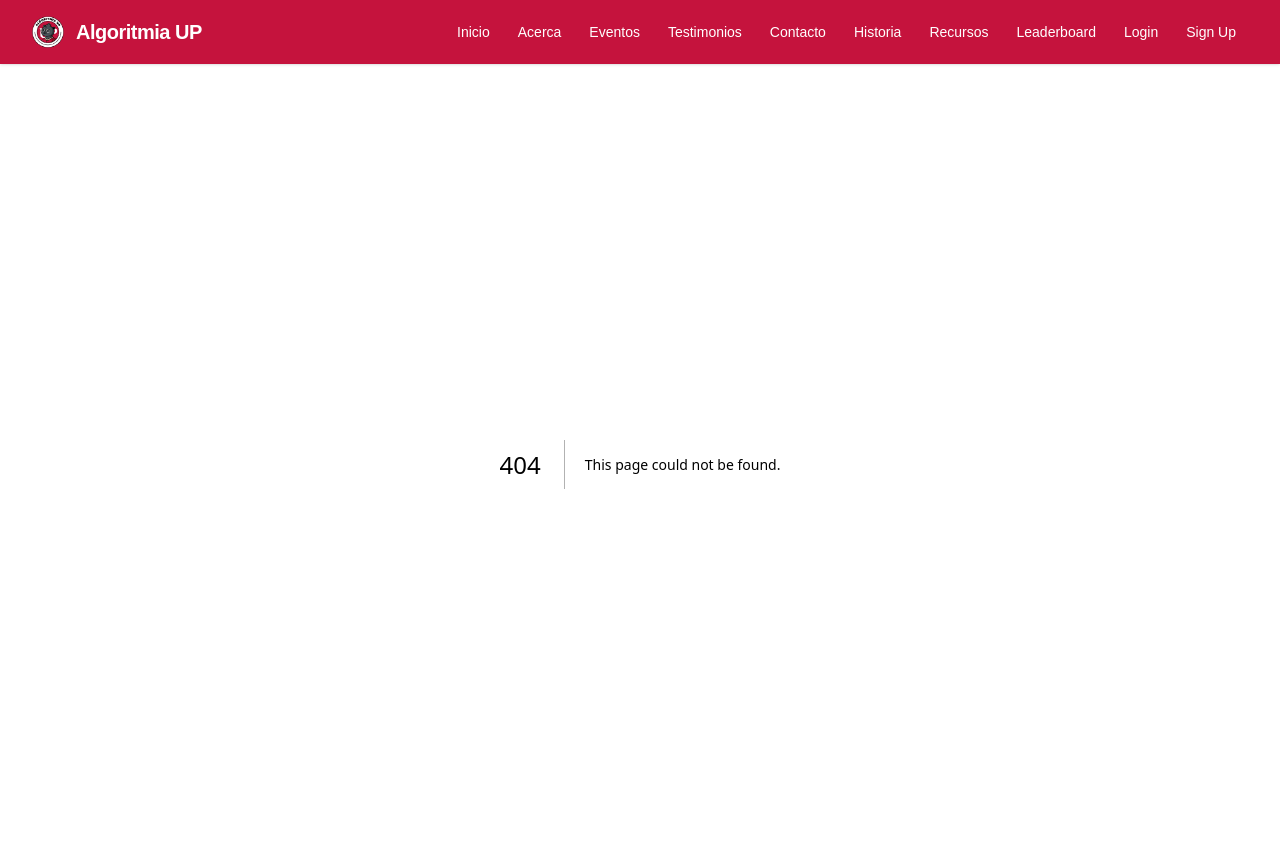
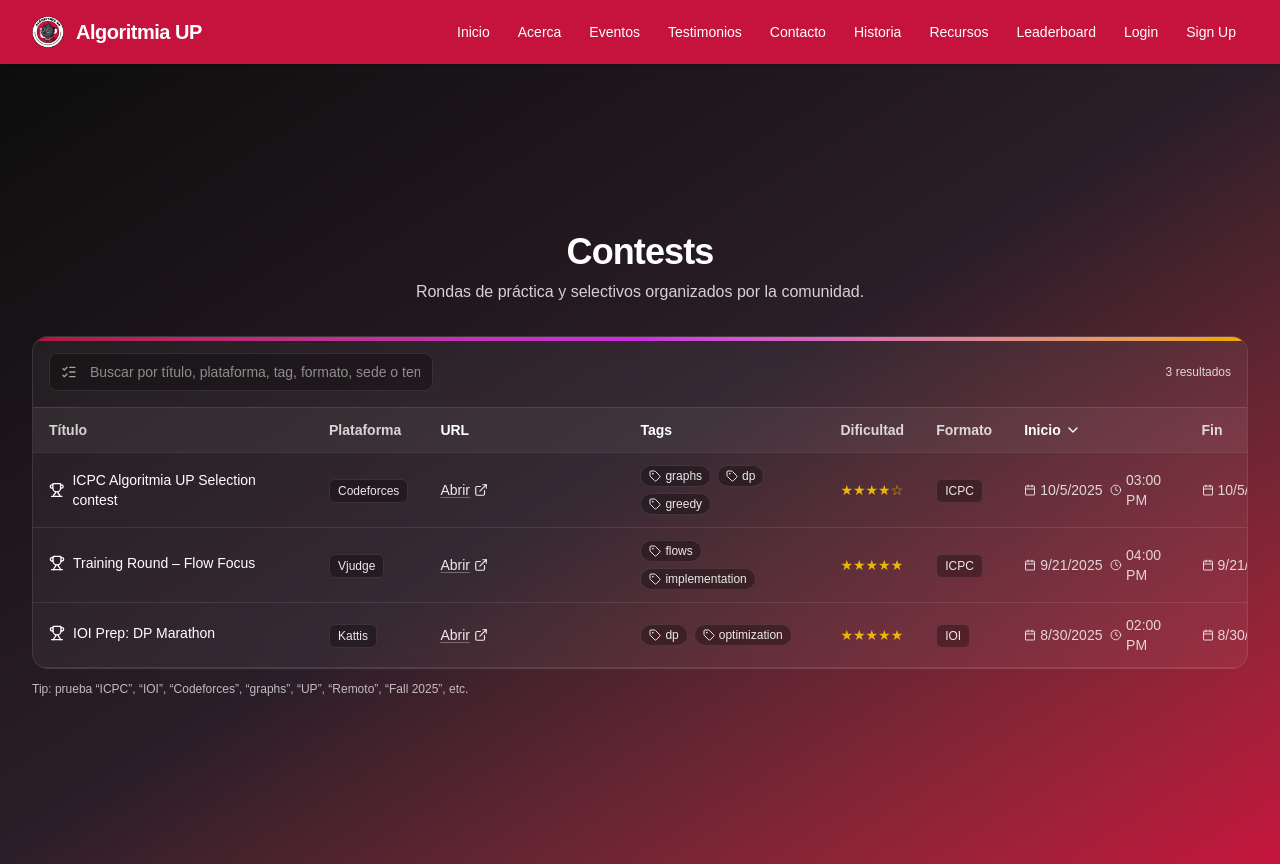
Before and after one commit to Murinho/algoritmia-up, a Next.js app: page /concursos in a window 1280 px wide. Before the commit this address had no page. Built offline with nearby package versions, Linux system fonts and the light colour scheme.

Commit message:
Created the Contests tab

```diff
--- /dev/null
+++ b/src/app/concursos/page.tsx
@@ -0,0 +1,9 @@
+import ContestsSection from '@/components/ContestsSection';
+
+export default function Page() {
+  return (
+    <>
+      <ContestsSection />
+    </>
+  );
+}
```
